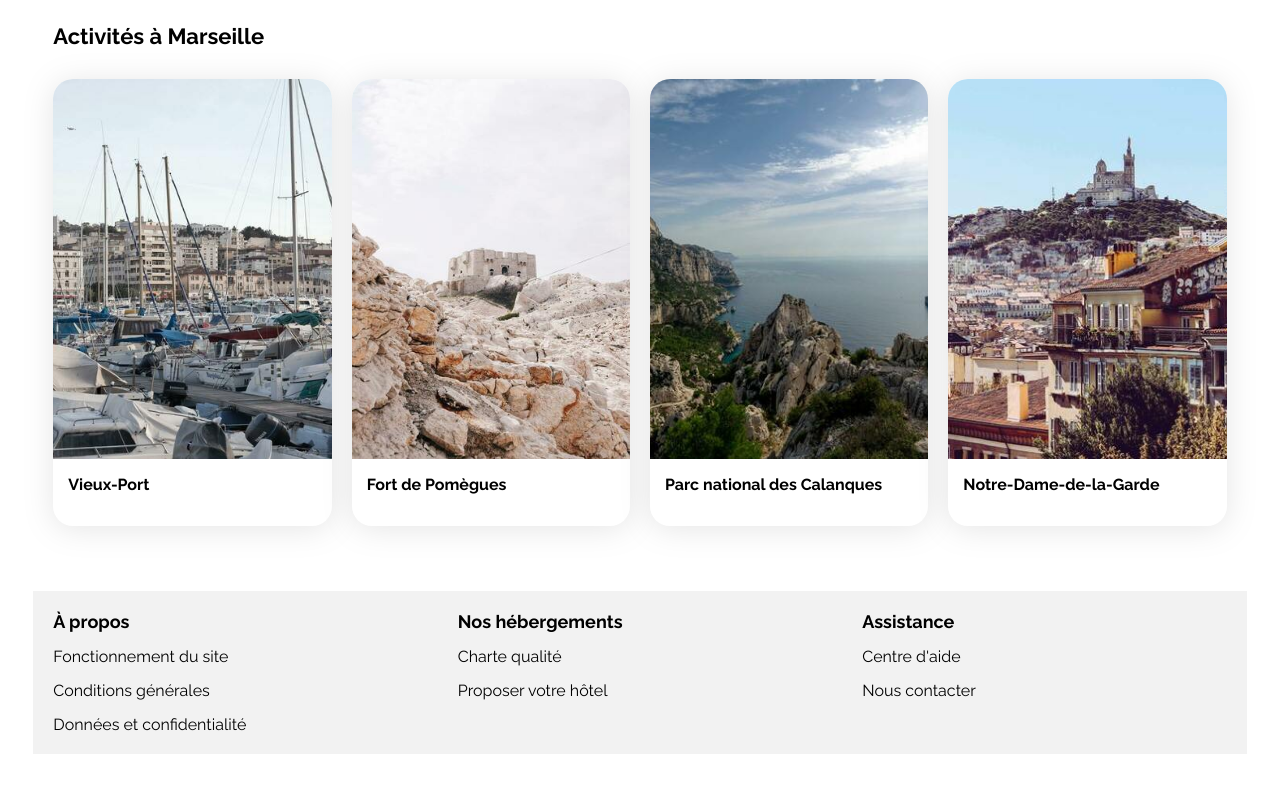
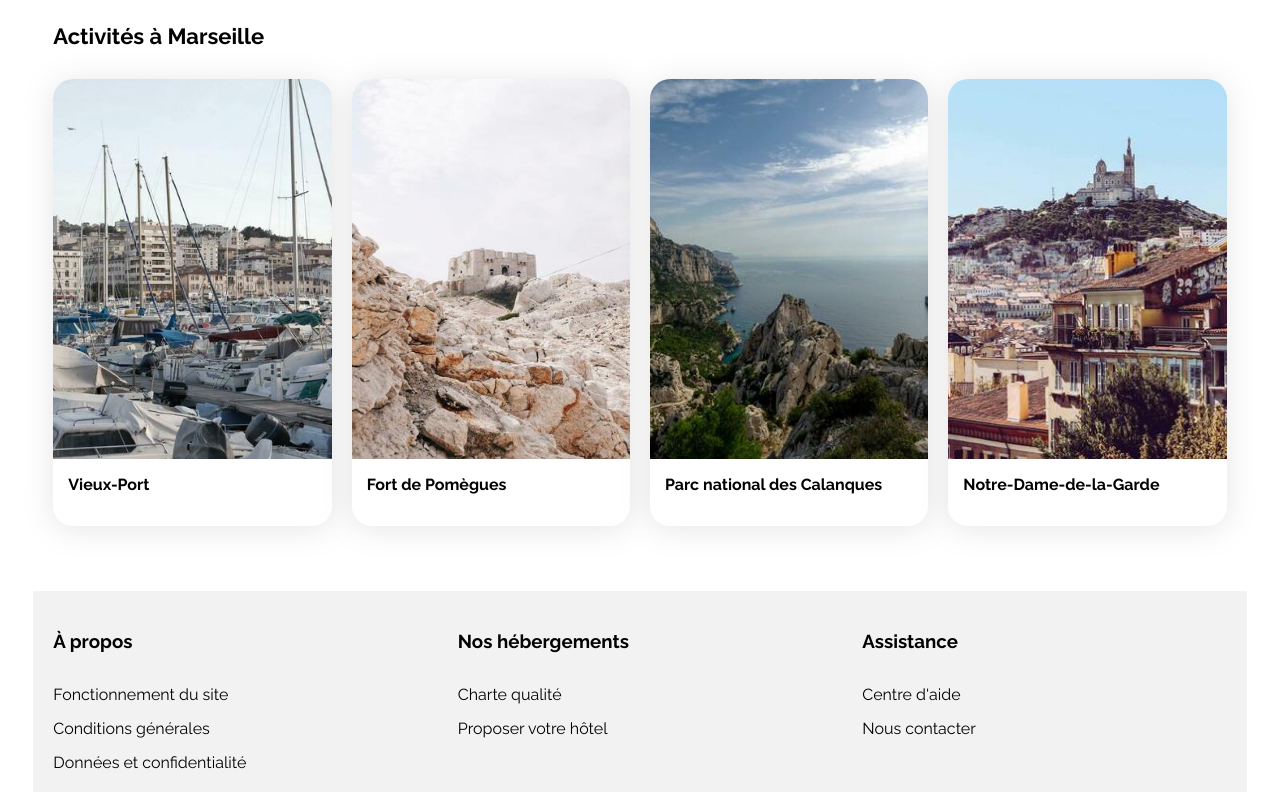
Before and after one commit to Bat057/Booki-project, a plain HTML site: page index.html in a window 1280 px wide. Shown: the part 1053-1853 px from the top of the page. Before the commit the page ends 1815 px from the top, so only its background shows below. Drawn offline with Linux system fonts and the light colour scheme.

Commit message:
Fix error W3C

```diff
--- a/css/style.css
+++ b/css/style.css
@@ -153,7 +153,7 @@ input#submit {
     display: none;
     visibility: hidden;
     width: 49px;
-    padding: 15x 16px 15px 16px;
+    padding: 15px 16px 15px ;
     border: 1px solid #0065FC;
     background: #0065FC;
     border-radius: 15px;
--- a/index.html
+++ b/index.html
@@ -10,7 +10,7 @@
     <link href="https://fonts.googleapis.com/css2?family=Raleway:wght@400;500;700&display=swap" rel="stylesheet">
     <link rel="stylesheet" href="https://cdnjs.cloudflare.com/ajax/libs/font-awesome/6.2.1/css/all.min.css"
         integrity="sha512-MV7K8+y+gLIBoVD59lQIYicR65iaqukzvf/nwasF0nqhPay5w/9lJmVM2hMDcnK1OnMGCdVK+iQrJ7lzPJQd1w=="
-        crossorigin="anonymous" referrerpolicy="no-referrer" />
+        crossorigin="anonymous" referrerpolicy="no-referrer" >
     <link rel="stylesheet" href="./css/style.css">
 </head>
 
@@ -120,7 +120,7 @@
                         </a>
                         <a href="#">
                             <article class="card">
-                                <img src="./images/hebergements/annie-spratt.jpg" alt="Image de la chambre d'hôtel montrant unu lit">
+                                <img src="./images/hebergements/annie-spratt.jpg" alt="Image de la chambre d'hôtel montrant un lit">
                                 <div class="card-content">
                                     <div class="card-txt">
                                         <h3 class="card-title">Hôtel de la mer</h3>
@@ -287,20 +287,20 @@
         </main>
         <footer>
             <ul class="first-list-footer">
-                <li><h2>À propos</h2></li>
-                <a href="#"><li>Fonctionnement du site</li></a>
-                <a href="#"><li>Conditions générales</li></a>
-                <a href="#"><li>Données et confidentialité</li></a>
+                <li><h3>À propos</h3></li>
+                <li><a href="#">Fonctionnement du site</a></li>
+                <li><a href="#">Conditions générales</a></li>
+                <li><a href="#">Données et confidentialité</a></li>
             </ul>
             <ul>
-                <li><h2>Nos hébergements</h2></li>
-                <a href="#"><li>Charte qualité</li></a>
-                <a href="#"><li>Proposer votre hôtel</li></a>
+                <li><h3>Nos hébergements</h3></li>
+                <li><a href="#">Charte qualité</a></li>
+                <li><a href="#">Proposer votre hôtel</a></li>
             </ul>
             <ul>
-                <li><h2>Assistance</h2></li>
-                <a href="#"><li>Centre d'aide</li></a>
-                <a href="#"><li>Nous contacter</li></a>
+                <li><h3>Assistance</h3></li>
+                <li><a href="#">Centre d'aide</a></li>
+                <li><a href="#">Nous contacter</a></li>
             </ul>
         </footer>
     </div>
```
